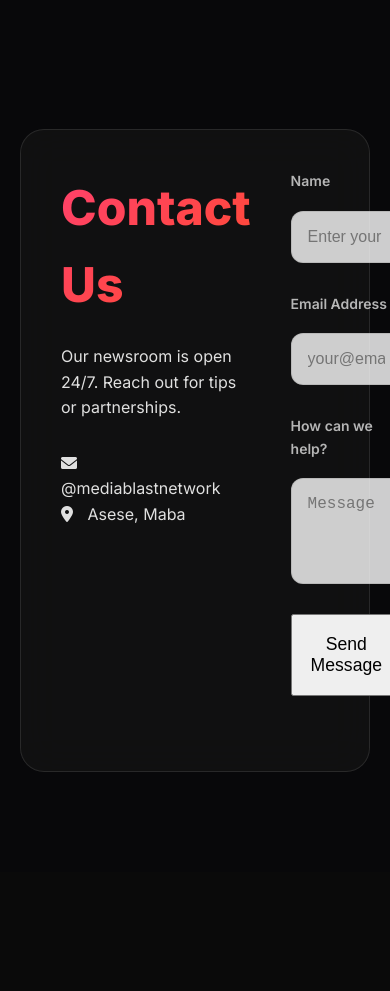
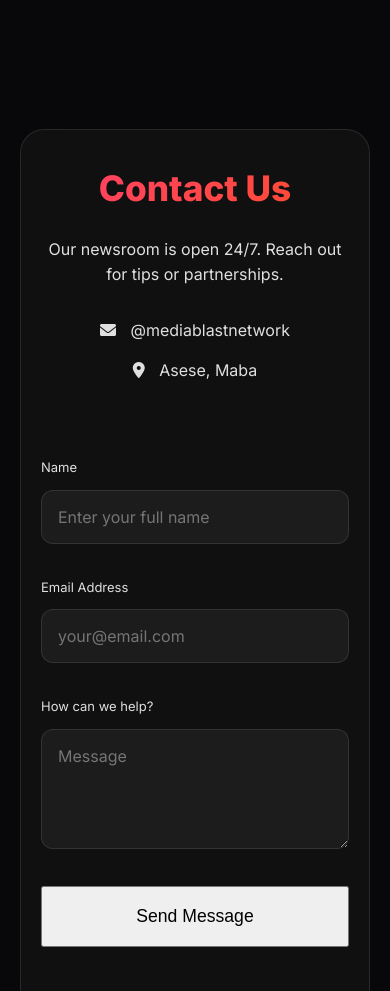
Before and after one commit to Y24KL/mediablastnetworkweb, a plain HTML site: page index.html in a window 390 px wide. Shown: the part 1640-2631 px from the top of the page. Before the commit the page ends 2512 px from the top, so only its background shows below. Drawn offline with Linux system fonts and the light colour scheme.

Commit message:
Update index.html

```diff
--- a/index.html
+++ b/index.html
@@ -227,82 +227,81 @@
             justify-content: center;
             align-items: center;
         }
-        /* ==================== CONTACT SECTION STYLING ==================== */
-
+/* ==================== RESPONSIVE CONTACT SECTION ==================== */
 .contact-grid {
-
     display: grid;
-
-    grid-template-columns: 1fr 1.5fr;
-
+    grid-template-columns: 1fr 1.5fr; /* Desktop: Side by side */
     gap: 40px;
-
     padding: 40px;
-
     border-radius: 24px;
-
     margin-top: 30px;
-
-    align-items: start;
-
 }
 
-
-
 .contact-form {
-
     display: flex;
-
     flex-direction: column;
-
     gap: 20px;
-
 }
 
-
-
-.form-group {
-
-    display: flex;
-
-    flex-direction: column;
-
-    gap: 8px;
-
+/* Premium Input & Message Box Styling */
+.contact-form input,
+.contact-form textarea {
+    width: 100%;
+    padding: 16px;
+    border-radius: 12px;
+    border: 1px solid rgba(255, 255, 255, 0.1);
+    background: rgba(255, 255, 255, 0.05);
+    color: white;
+    font-family: 'Inter', sans-serif;
+    font-size: 16px; /* Prevents auto-zoom on iOS */
+    transition: 0.3s border-color, 0.3s box-shadow;
+    box-sizing: border-box; /* Crucial for responsiveness */
 }
 
-
-
-.contact-form label {
-
-    font-weight: 600;
-
-    font-size: 14px;
-
-    opacity: 0.8;
-
+.contact-form textarea {
+    resize: vertical; /* Allows user to grow box but not break width */
+    min-height: 120px;
 }
 
+.contact-form input:focus,
+.contact-form textarea:focus {
+    outline: none;
+    border-color: #ff416c;
+    box-shadow: 0 0 15px rgba(255, 65, 108, 0.2);
+}
 
+/* MOBILE ADJUSTMENTS (Phones & Tablets) */
+@media (max-width: 768px) {
+    .contact-grid {
+        grid-template-columns: 1fr; /* Stack: Info on top, Form on bottom */
+        padding: 30px 20px;
+        gap: 30px;
+    }
 
-.contact-form input,
+    .contact-info {
+        text-align: center;
+    }
 
-.contact-form textarea {
+    .contact-info h2 {
+        font-size: 2.2rem !important; /* Slightly smaller for mobile screens */
+    }
 
-    width: 100%;
+    .info-details {
+        display: flex;
+        flex-direction: column;
+        align-items: center;
+        gap: 15px;
+    }
 
-    padding: 16px;
+    .contact-form label {
+        font-size: 13px;
+        margin-bottom: 4px;
+    }
 
-    border-radius: 12px;
-
-    border: 1px solid rgba(0,0,0,0.1);
-
-    background: rgba(255,255,255,0.8);
-
-    font-size: 16px; /* Prevents iOS zoom-on-focus */
-
-    transition: 0.3s;
-
+    .submit-btn {
+        width: 100%; /* Full width button on mobile */
+        padding: 16px;
+    }
 }
     </style>
 </head>
```
